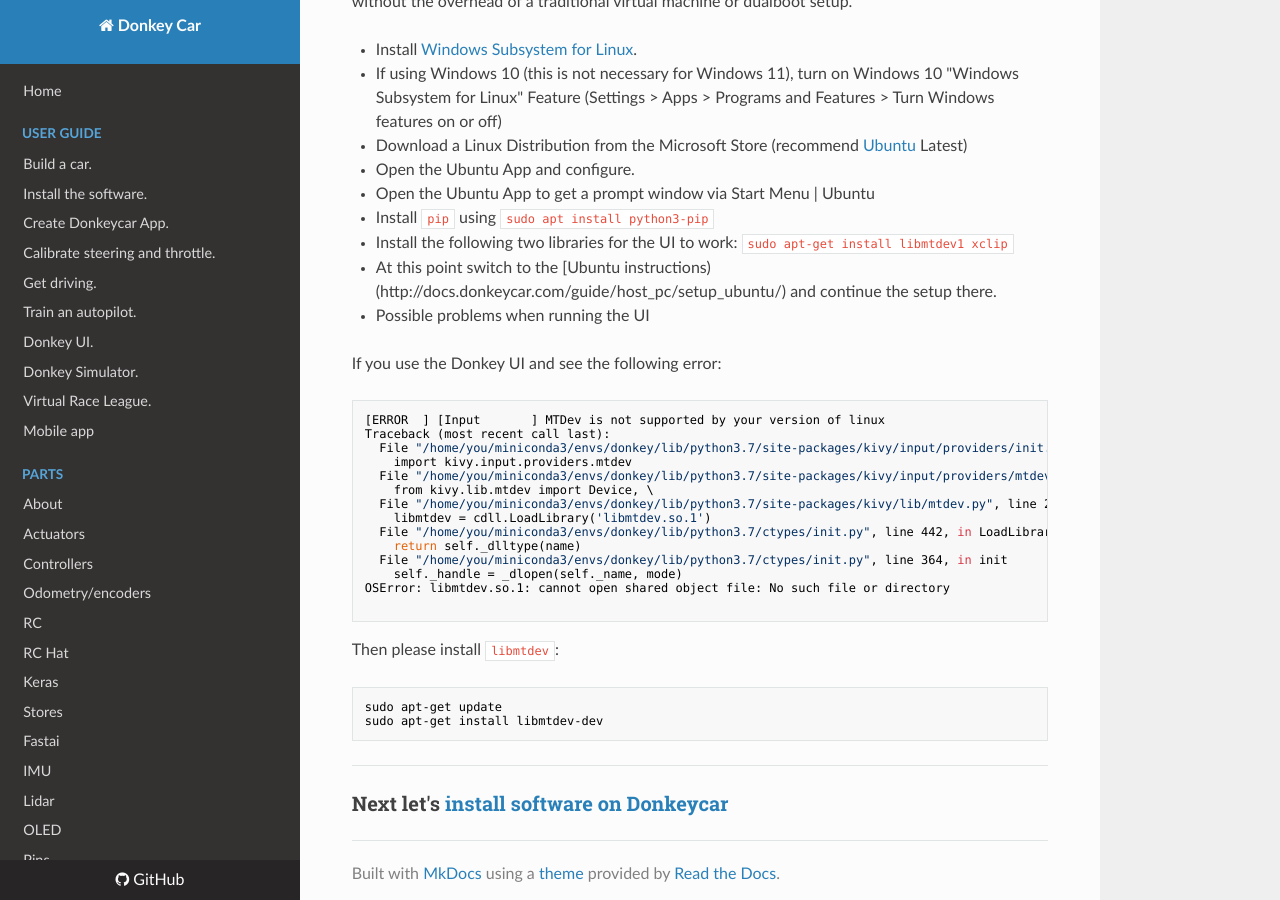
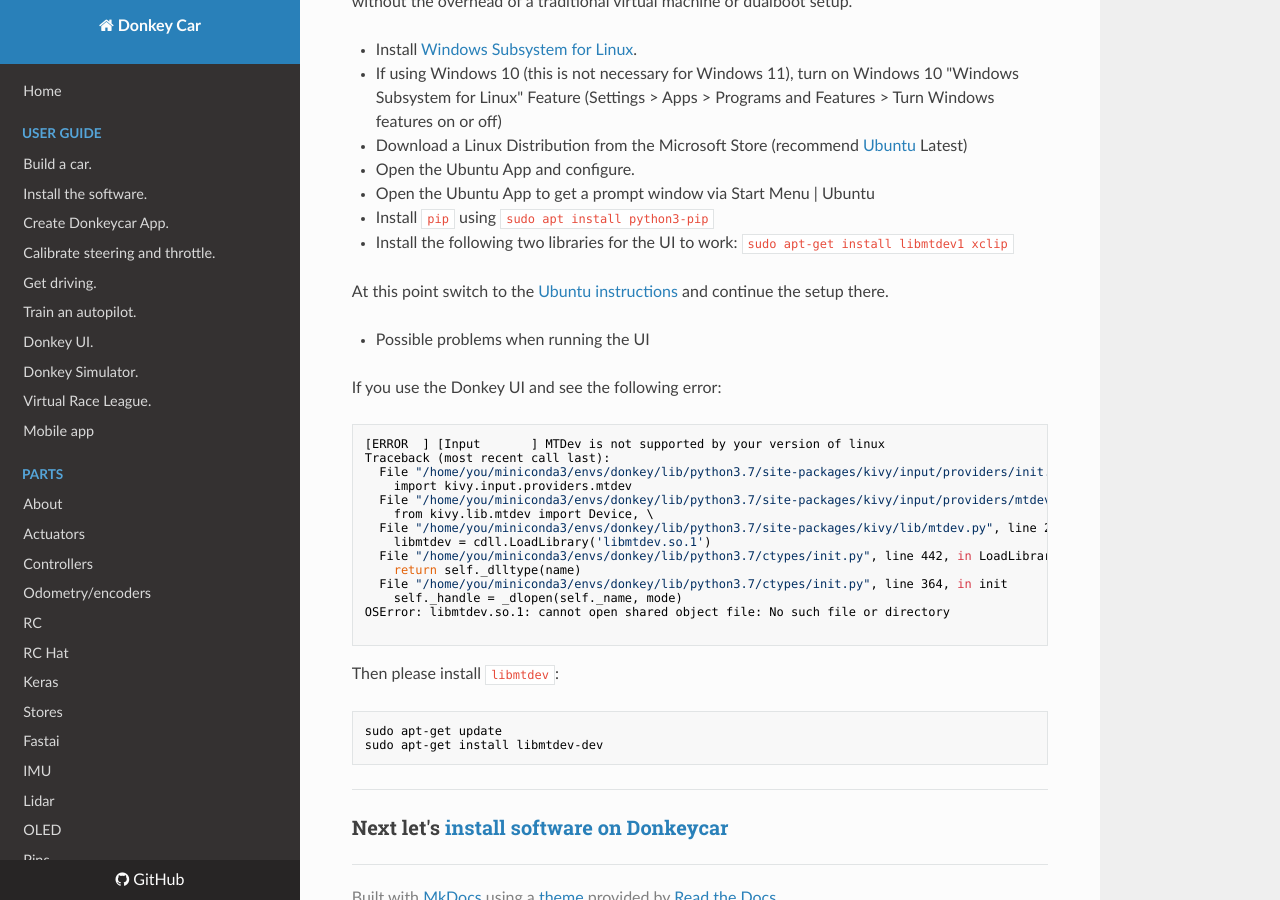
Before and after one commit to autorope/donkeydocs, an MkDocs documentation site: the page built from docs/guide/host_pc/setup_windows.md, in a window 1280 px wide and 900 px high, scrolled down 3406 px. Built offline with MkDocs 1.6.1, drawn with Linux system fonts in a browser that asks for light colours; nearby versions of some CDN libraries.

Commit message:
Fixed typo in link

```diff
--- a/docs/guide/host_pc/setup_windows.md
+++ b/docs/guide/host_pc/setup_windows.md
@@ -175,7 +175,7 @@ The Windows Subsystem for Linux (WSL) lets developers run a GNU/Linux environmen
 
 * Install the following two libraries for the UI to work: `sudo apt-get install libmtdev1 xclip`
 
-* At this point switch to the [Ubuntu instructions)(http://docs.donkeycar.com/guide/host_pc/setup_ubuntu/) and continue the setup there.
+At this point switch to the [Ubuntu instructions](http://docs.donkeycar.com/guide/host_pc/setup_ubuntu/) and continue the setup there.
 
 * Possible problems when running the UI
 
```
